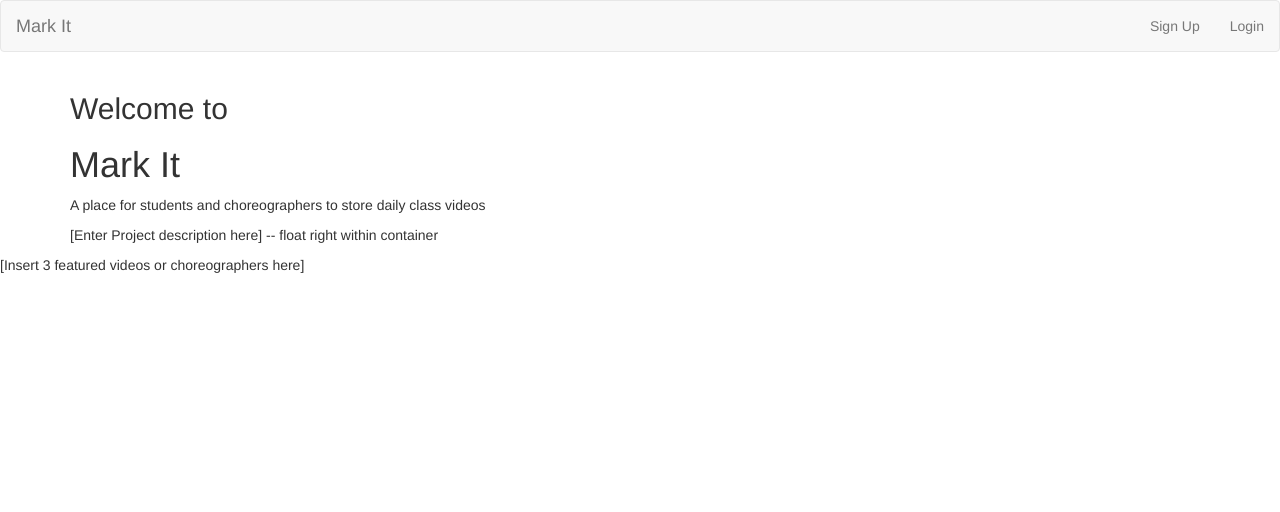
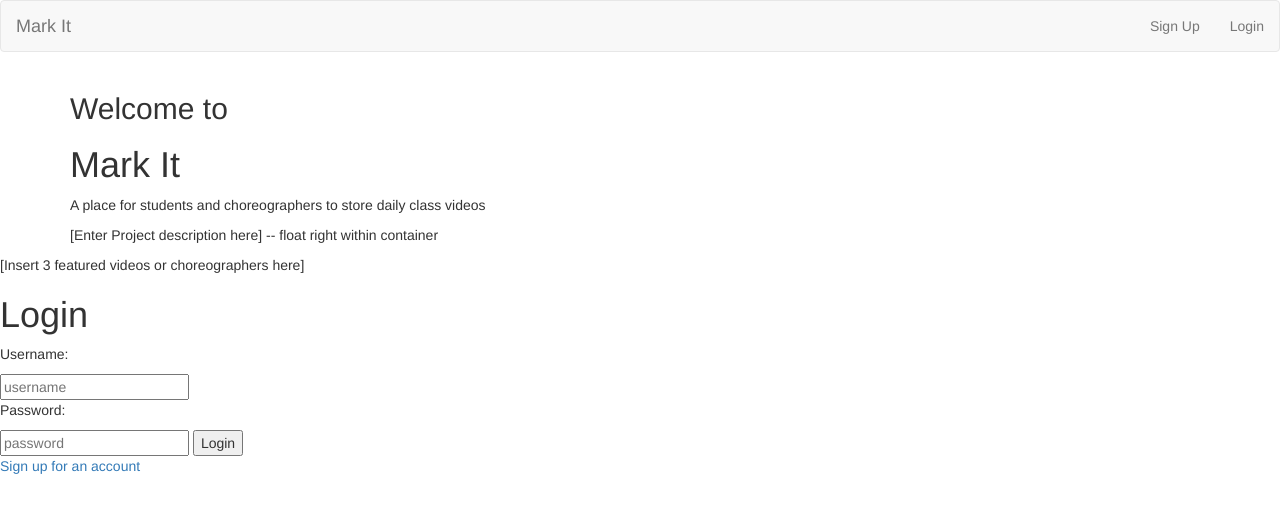
Before and after one commit to atakori/Mark-It-App, a website: page public/index.html in a window 1280 px wide. Drawn offline with nearby package versions, Linux system fonts and the light colour scheme.

Commit message:
added form to login_page and added index.js

```diff
--- a/public/index.html
+++ b/public/index.html
@@ -37,6 +37,15 @@
 		</section>
 
 		<section class= "login_page">
+			<form class= "login_page_form">
+				<h1> Login </h1>
+				<p> Username: </p>
+				<input type="text" name= "UserName" placeholder= "username">
+				<p> Password: </p>
+				<input type="text" name= "password" placeholder= "password">
+				<button type="submit">Login</button>
+				<p> <a href= "#"> Sign up for an account </a></p>
+			</form>
 		</section>
 
 		<section class= "class_results_page">
@@ -53,7 +62,9 @@
 
 	</main>
 
+	<script type = 'text/javascript' src='index.js'></script>
 	<script type = 'text/javascript' src='https://code.jquery.com/jquery-3.2.1.js'></script>
+
 	<script type="text/javascript" src= '/app.js'></script>
 </body>
 </html>
```
Also changed, not shown: public/index.js (added).
